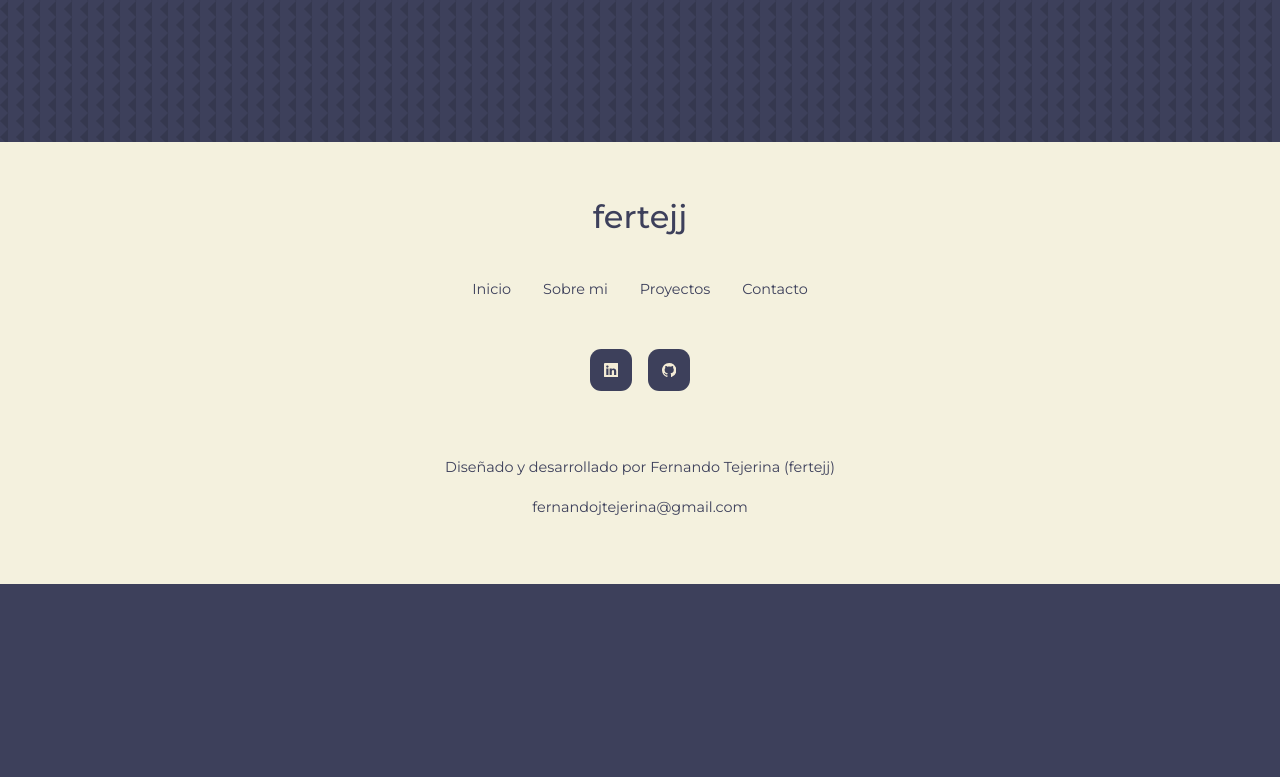
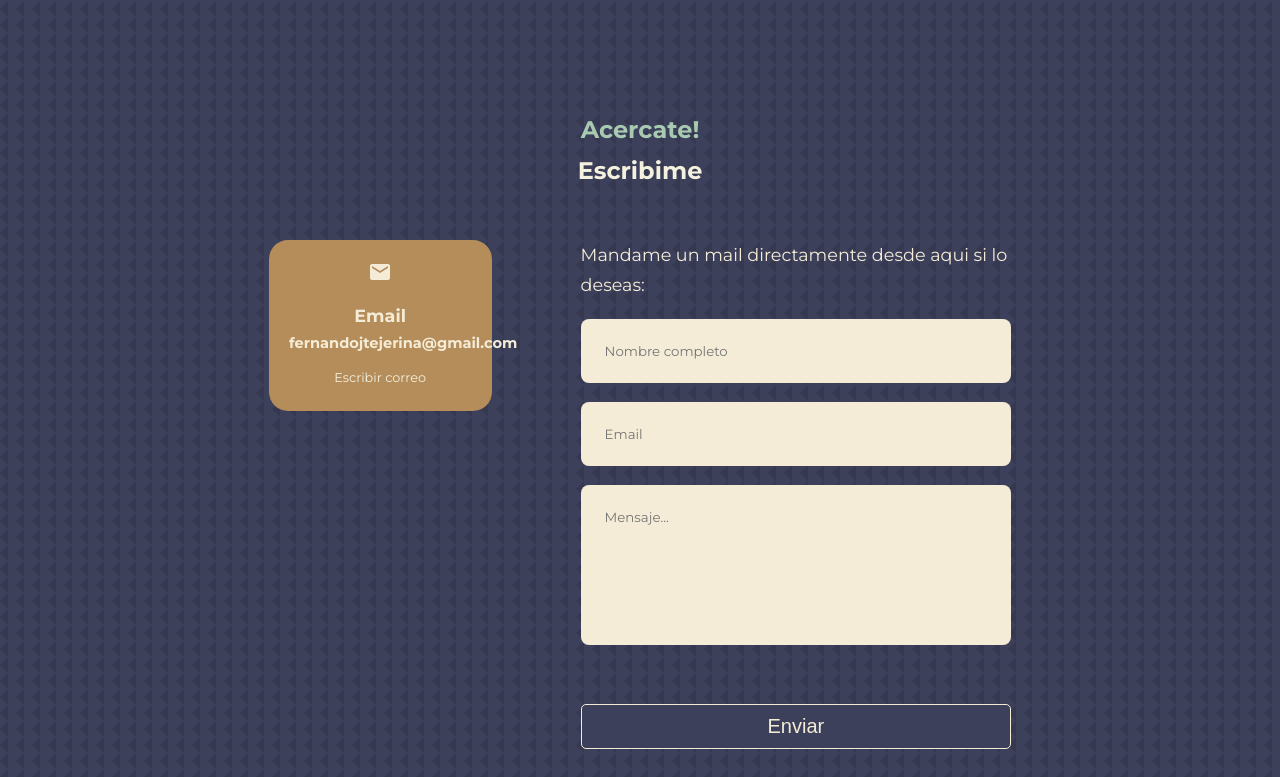
Before and after one commit to fertejj/my-new-portfolio2, a React (Vite) app: page / in a window 1280 px wide. Shown: the part 3903-4680 px from the top of the page. Before the commit the page ends 4487 px from the top, so only its background shows below. Built offline with nearby package versions, Linux system fonts and the light colour scheme.

Commit message:
Se agrega form Contact

```diff
--- a/package.json
+++ b/package.json
@@ -10,6 +10,8 @@
     "preview": "vite preview"
   },
   "dependencies": {
+    "@emailjs/browser": "^4.4.1",
+    "emailjs": "^4.0.3",
     "icons": "^1.0.0",
     "react": "^18.3.1",
     "react-dom": "^18.3.1",
--- a/src/App.jsx
+++ b/src/App.jsx
@@ -1,4 +1,5 @@
 import About from "./components/About/About"
+import Contact from "./components/Contact/Contact"
 import Footer from "./components/Footer/Footer"
 import Hero from "./components/Hero/Hero"
 import Projects from "./components/Projects/Projects"
@@ -11,6 +12,7 @@ function App() {
       <Hero />
       <About />
       <Projects />
+      <Contact />
       <Footer />
     </>
   )
--- /dev/null
+++ b/src/components/Contact/Contact.css
@@ -0,0 +1,81 @@
+#contact{
+    margin-top: 5rem;
+    display: flex;
+    flex-direction: column;
+    justify-content: center;
+    align-items: center;
+}
+
+.container.contact__container {
+    width: 58%;
+    display: grid;
+    grid-template-columns: 30% 58%;
+    gap: 12%;
+}
+
+.contact__options {
+    display: flex;
+    flex-direction: column;
+    gap: 1.2rem;
+}
+
+.contact__option {
+    background: var(--secondary-color);
+    padding: 1.2rem;
+    border-radius: 1.2rem;
+    text-align: center;
+    border: 1px solid transparent;
+    transition: var(--transition);
+}
+
+.contact__option:hover{
+    background: transparent;
+    border-color: var(--contrast-color);
+}
+
+.contact__option-icon{
+    font-size: 1.5rem;
+    margin-bottom: 0.5rem;
+}
+
+.contact__option a{
+    margin-top: 0.7rem;
+    display: inline-block;
+    font-size: 0.8rem;
+}
+
+/* ============ FORM ============= */
+form {
+    display: flex;
+    flex-direction: column;
+    gap: 1.2rem;
+}
+
+input, textarea {
+    width: 100%;
+    padding: 1.5rem;
+    border-radius: 0.5rem;
+    background-color: var(--contrast-color);
+    font-family: "Montserrat", sans-serif;
+    resize: none;
+
+}
+
+
+/* === MEDIA QUERIES (MEDIUM DEVICES) === */
+@media screen and (max-width: 1024px) {
+    .container.contact__container{
+        grid-template-columns: 1fr;
+        gap: 2rem;
+    }
+}
+
+/* === MEDIA QUERIES (SMALL DEVICES) === */
+@media screen and (max-width: 600px) {
+    #contact {
+        margin-top: 650px;
+    }
+    .container.contact__container{
+        width: var(--container-width-sm);
+    }
+}
--- /dev/null
+++ b/src/components/Contact/Contact.jsx
@@ -0,0 +1,46 @@
+import React, {useRef} from 'react'
+import "./Contact.css"
+import {MdEmail} from 'react-icons/md'
+import emailjs from '@emailjs/browser';
+
+const Contact = () => {
+  const form = useRef();
+
+  const sendEmail = (e) => {
+    e.preventDefault();
+
+    emailjs.sendForm('service_wnsvo1v', 'template_nmz7jfd', form.current, 'PVIz0U5bqjOb3e1kn')
+      .then((result) => {
+          console.log(result.text);
+      }, (error) => {
+          console.log(error.text);
+      });
+  };
+
+  return (
+    <section id='contact'>
+      <h5>Acercate!</h5>
+      <h2>Escribime</h2>
+      <div className="container contact__container">
+        <div className="contact__options">
+          <article className="contact__option">
+            <MdEmail className='contact__option-icon'/>
+            <h4>Email</h4>
+            <h5>fernandojtejerina@gmail.com</h5>
+            <a href="mailto:fernandojtejerina@gmail.com">Escribir correo</a>
+          </article>
+        </div>
+      {/* END OF CONTACT OPTIONS */}
+        <form ref={form} onSubmit={sendEmail}>
+          <p>Mandame un mail directamente desde aqui si lo deseas:</p>
+          <input type="text" name='name' placeholder='Nombre completo' required/>
+          <input type="text" name='email' placeholder='Email' required/>
+          <textarea name="message" rows="7" placeholder='Mensaje...' required></textarea>
+          <button type='submit' className='btn btn-primary'>Enviar</button>
+        </form>
+      </div>
+    </section>
+  )
+}
+
+export default Contact
```
Also changed, not shown: 1 other file (tests, documents, lock files or other folders).
